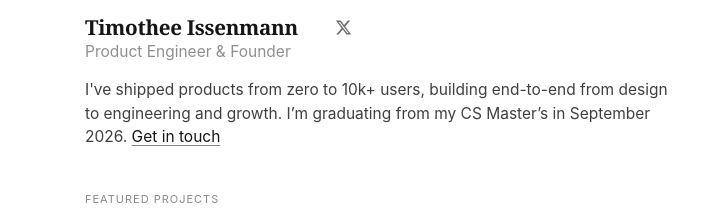
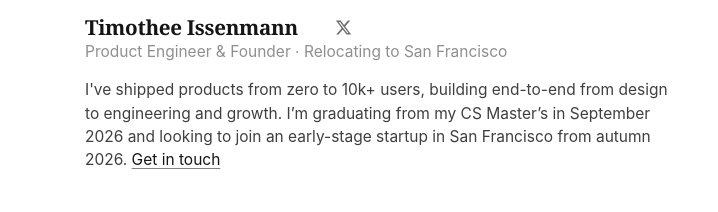
Before and after one commit to timotheeiss/personal-website, a React (Vite) app: page / in a window 1280 px wide. Shown: the part 260-472 px from the top of the page, without its empty margins (231-949 px from the left). Built offline with nearby package versions, Linux system fonts and the light colour scheme; some icons are missing.

Commit message:
Revert "Remove SF context in bio"
This reverts commit 705a5860f55f7d0776afa970411b587c326cffa6.

```diff
--- a/src/App.tsx
+++ b/src/App.tsx
@@ -280,11 +280,11 @@ export default function App() {
                 </a>
               </div>
             </div>
-            <p className="profile-subtitle">Product Engineer & Founder</p>
+            <p className="profile-subtitle">Product Engineer & Founder · Relocating to San Francisco</p>
             <p className="profile-introduction">
               I've shipped products from zero to 10k+ users, building end-to-end from design to engineering and
               growth. I’m graduating from my CS Master’s in
-              September 2026.{' '}
+              September 2026 and looking to join an early-stage startup in San Francisco from autumn 2026.{' '}
               <button
                 className="profile-contact-action"
                 type="button"
```
